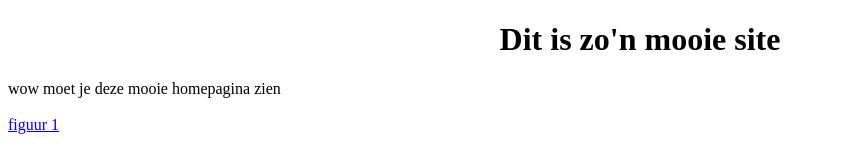
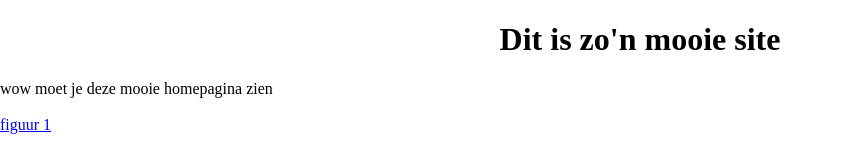
Before and after one commit to timostrating/ponypicpy, an Angular app in the folder ponypicnotpy/: page / in a window 1280 px wide. Shown: the top 160 px of the page, without its empty margins (0-843 px from the left). Built offline with nearby package versions, Linux system fonts and the light colour scheme.

Commit message:
weg met die scrolbar

```diff
--- a/ponypicnotpy/src/styles.css
+++ b/ponypicnotpy/src/styles.css
@@ -1,3 +1,8 @@
+body {
+    overflow-x: hidden;
+    margin: 0;
+}
+
 router-outlet ~ * {
     position: absolute;
     width: 100%;
```
